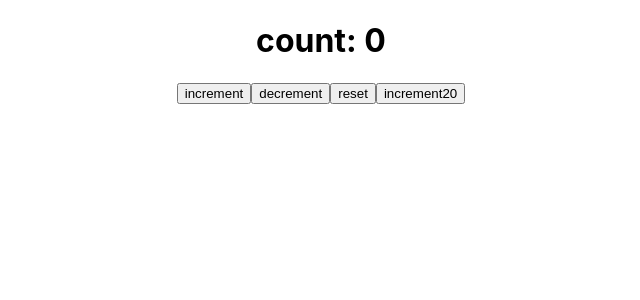
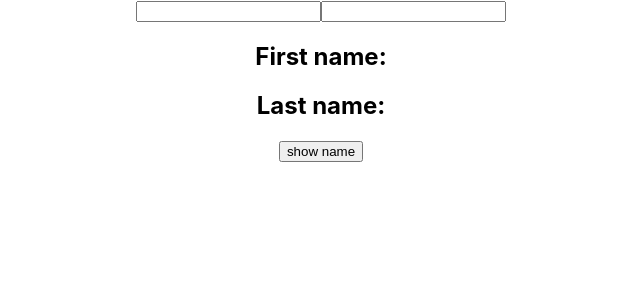
Before and after one commit to kiarieking/hello-world-react, a React (Create React App) app: page / in a window 1280 px wide. Shown: the top 300 px of the page, without its empty margins (319-959 px from the left). Built offline with nearby package versions, Linux system fonts and the light colour scheme.

Commit message:
usestate with state as object

```diff
--- a/src/App.js
+++ b/src/App.js
@@ -4,13 +4,15 @@
 import CounterHook from './Hooks/CounterHook';
 import HookCounter from './Hooks/HookCounter';
 import HookPrevState from './Hooks/HookPrevState';
+import HooksStateObject from './Hooks/HooksStateObject';
 
 function App() {
   return (
     <div className="App">
       {/* <CounterHook/> */}
       {/* <HookCounter/> */}
-      <HookPrevState/>
+      {/* <HookPrevState/> */}
+      <HooksStateObject/>
     </div>
   );
 }
--- /dev/null
+++ b/src/Hooks/HooksStateObject.js
@@ -0,0 +1,26 @@
+import React, {useState} from 'react'
+
+function HooksStateObject() {
+    const initialState = {firstname:'', lastname:''}
+    const [name, setname] = useState(initialState)
+
+    const showname = (e)=>{
+        let fname = name.firstname
+        let lname = name.lastname
+        let fullname = fname+lname
+
+        alert(fullname)
+    }
+    return (
+        <div>
+            <input type='text' value={name.firstname} onChange={(e)=>{setname({...name,firstname:e.target.value})}}/>
+            <input type='text' value={name.lastname} onChange={e=>setname({...name,lastname:e.target.value})}/>
+
+            <h2>First name: {name.firstname}</h2>
+            <h2>Last name: {name.lastname}</h2>
+            <button onClick={showname}>show name</button>
+        </div>
+    )
+}
+
+export default HooksStateObject
```
